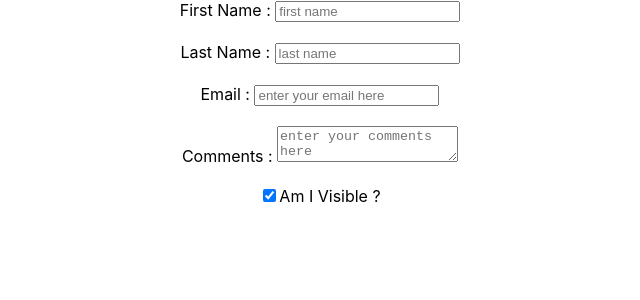
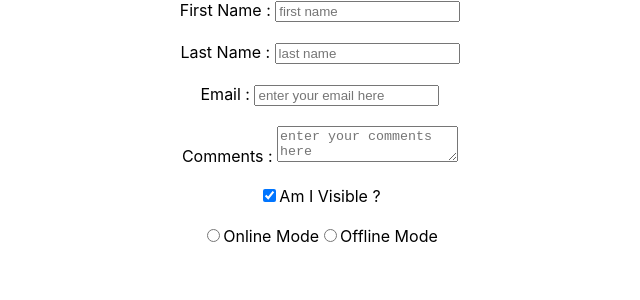
Before and after one commit to ManojBhandarkar98/react-form-app, a React (Create React App) app: page / in a window 1280 px wide. Shown: the top 300 px of the page, without its empty margins (320-960 px from the left). Built offline with nearby package versions, Linux system fonts and the light colour scheme.

Commit message:
Epi - 07 -Intermediate - Checkbox working, radio button created handling single tick

```diff
--- a/src/App.js
+++ b/src/App.js
@@ -1,4 +1,3 @@
-import logo from './logo.svg';
 import './App.css';
 import { useState } from 'react';
 
@@ -19,15 +18,17 @@ function App() {
     firstName: "",
     lastName: "",
     email: "",
-    Comments: "",
-    isVisible: true
+    comments: "",
+    isVisible: true,
+    mode: ""
   });
 
   function changeHandler(event) {
+    const { name, value, type, checked } = event.target;
     setFormData(prevFormData => {
       return {
         ...prevFormData,
-        [event.target.name]: type === "checkbox" ? checked : event.target.value
+        [name]: type === "checkbox" ? checked : value
       }
     })
   }
@@ -42,9 +43,13 @@ function App() {
         <label>Email : </label>
         <input type='email' placeholder='enter your email here' onChange={changeHandler} name='email' value={formData.email} /><br /><br />
         <label>Comments : </label>
-        <textarea placeholder='enter your comments here' name='comments' value={formData.Comments} /><br /><br />
+        <textarea placeholder='enter your comments here' name='comments' value={formData.comments} /> <br /><br />
         <input type='checkbox' onChange={changeHandler} name='isVisible' id='isVisible' checked={formData.isVisible} />
-        <label htmlFor='isVisible'>Am I Visible ?</label>
+        <label htmlFor='isVisible'>Am I Visible ?</label><br /><br />
+        <input type='radio' onChange={changeHandler} name='mode' value="Online Mode" id='Online-Mode' />
+        <label htmlFor='Online-Mode'>Online Mode</label>
+        <input type='radio' onChange={changeHandler} name='mode' value="Offline Mode" id='Offline-Mode' />
+        <label htmlFor='Offline-Mode'>Offline Mode</label>
       </form>
     </div>
   );
```
